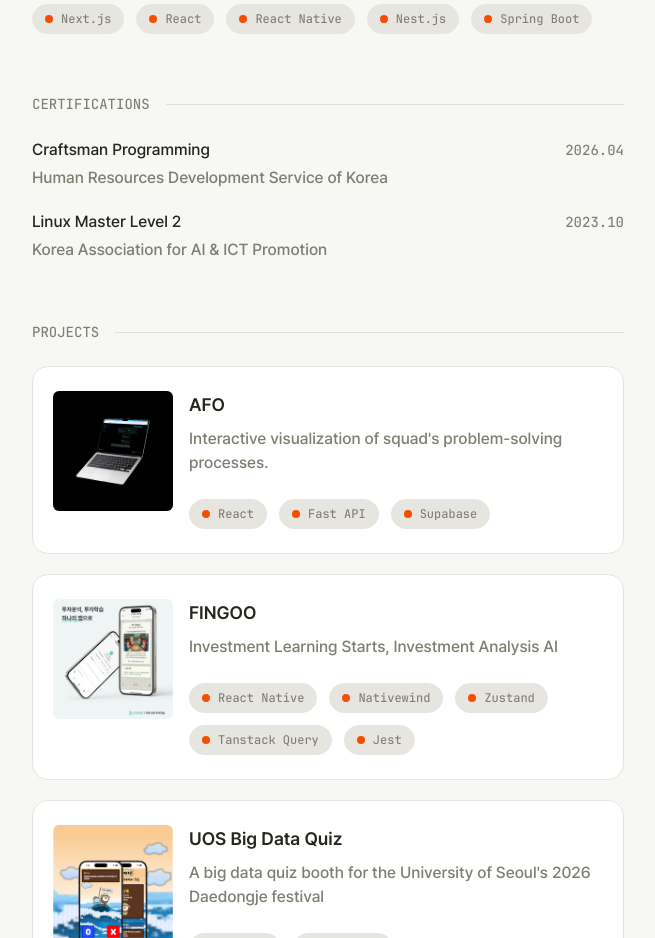
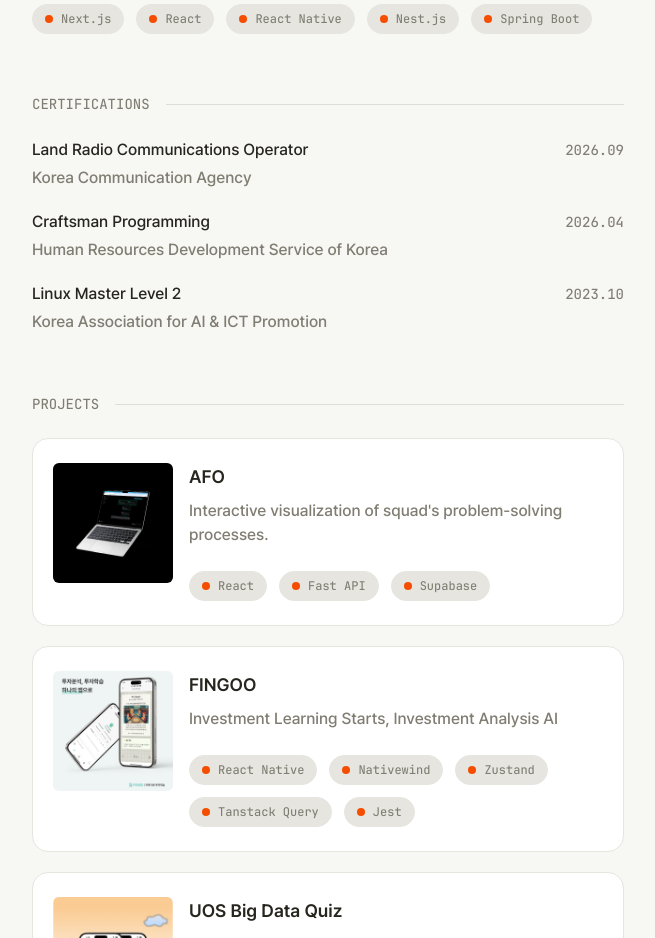
Before and after one commit to SID12g/sid12g.dev, a Next.js app: page /en in a window 1280 px wide. Shown: the part 1500-2438 px from the top of the page, without its empty margins (312-967 px from the left). Built offline with nearby package versions, Linux system fonts and the light colour scheme; no server answers.

Commit message:
feat(certifications): Add new certification for Land Radio Communications Operator
- Introduced a new certification entry for the Land Radio Communications Operator, including issuer details and a link to the issuing agency.

```diff
--- a/src/data/certifications.ts
+++ b/src/data/certifications.ts
@@ -8,6 +8,15 @@ export interface CertificationItem {
 }
 
 export const certifications: CertificationItem[] = [
+  {
+    name: { ko: "육상무선통신사", en: "Land Radio Communications Operator" },
+    issuer: {
+      ko: "한국방송통신전파진흥원",
+      en: "Korea Communication Agency",
+    },
+    href: "https://www.kca.kr",
+    date: "2026.09",
+  },
   {
     name: { ko: "프로그래밍기능사", en: "Craftsman Programming" },
     issuer: {
```
